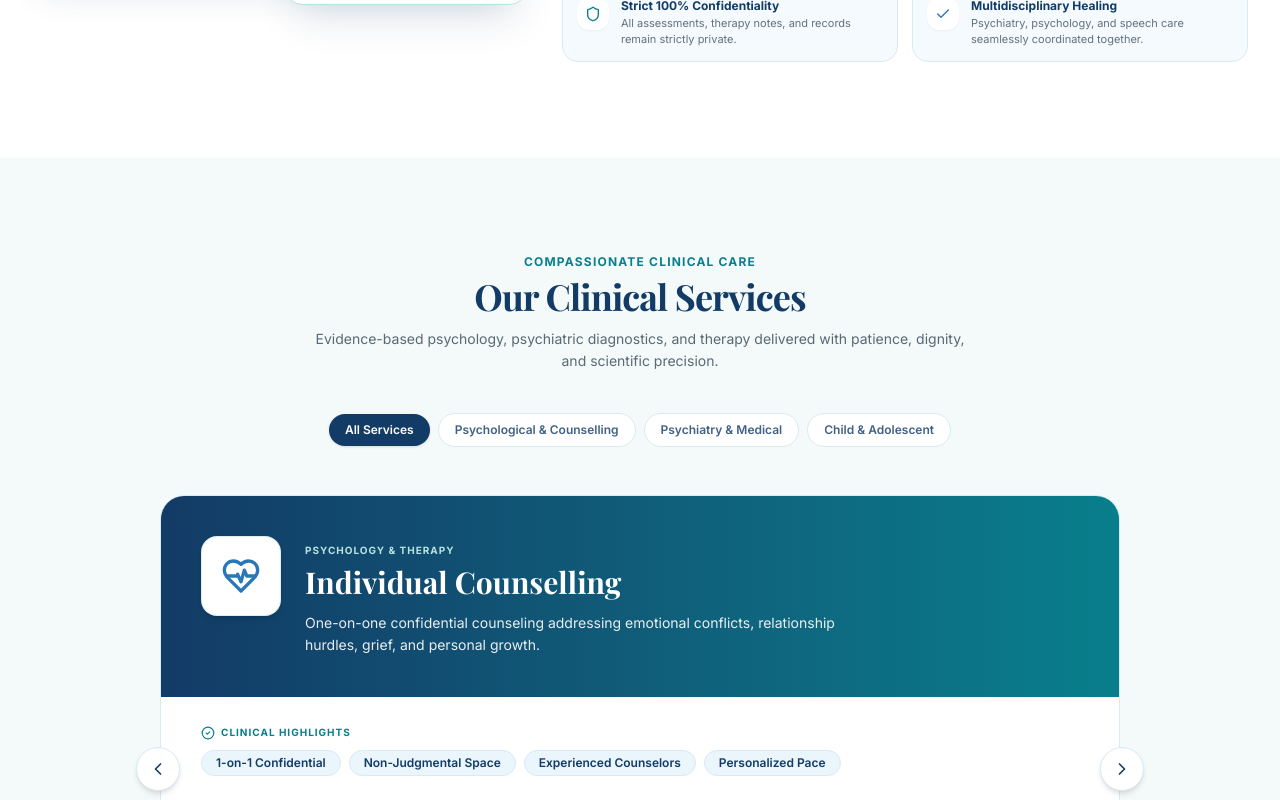
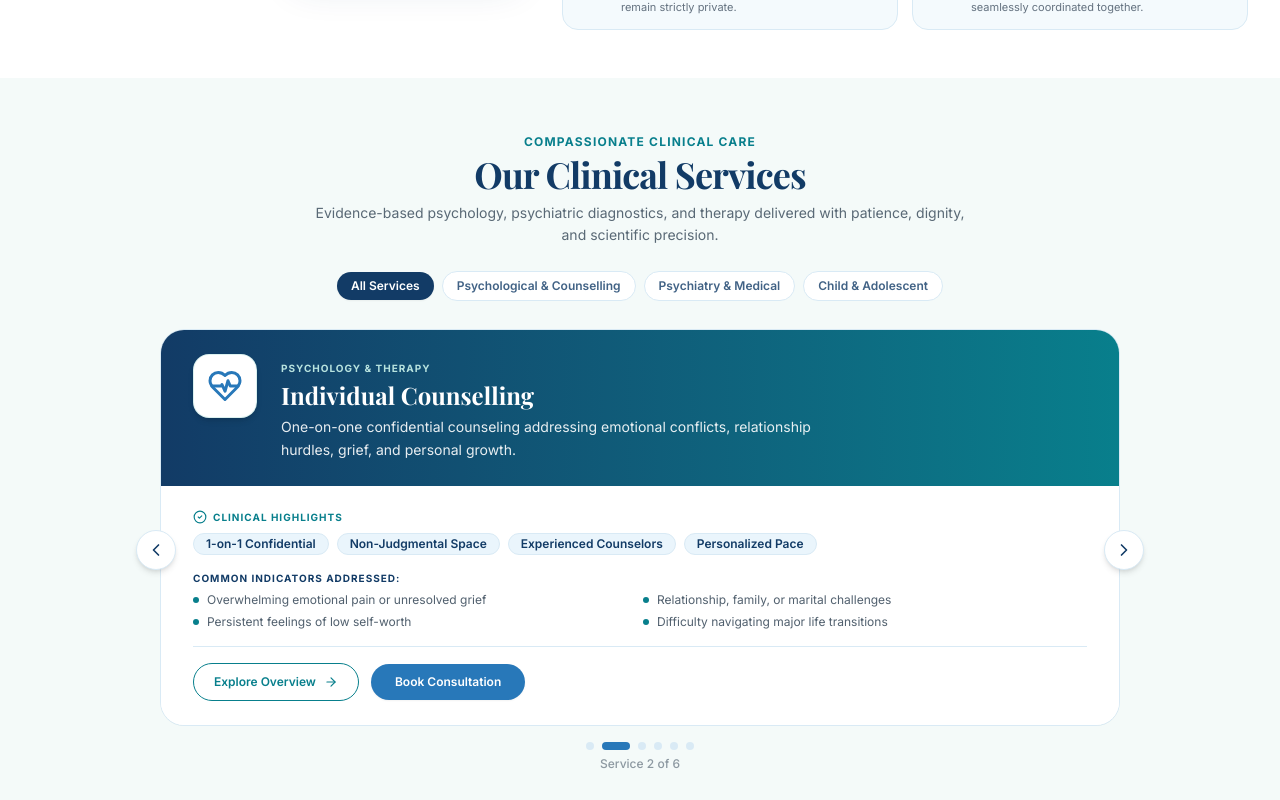
Before and after one commit to mrangaswamy061/V-KARE-MIND-CLINIC, a React (Vite) app: page / in a window 1280 px wide. Shown: the part 1580-2380 px from the top of the page. Built offline with nearby package versions, Linux system fonts and the light colour scheme; a web font is replaced by a local one.

Commit message:
Reduce unwanted vertical whitespace and padding in Clinical Services and adjacent sections

```diff
--- a/src/components/About.tsx
+++ b/src/components/About.tsx
@@ -4,7 +4,7 @@ import { motion } from "framer-motion";
 
 export const About: React.FC = () => {
   return (
-    <section id="about" className="py-16 sm:py-24 bg-white scroll-mt-10">
+    <section id="about" className="pt-12 pb-10 sm:pt-16 sm:pb-12 bg-white scroll-mt-10">
       <div className="max-w-7xl mx-auto px-4 sm:px-6 lg:px-8">
         <div className="grid grid-cols-1 lg:grid-cols-12 gap-10 lg:gap-14 items-center">
           {/* Image Column: Left side */}
--- a/src/components/Doctors.tsx
+++ b/src/components/Doctors.tsx
@@ -13,7 +13,7 @@ export const Doctors: React.FC<DoctorsProps> = ({ onSelectDoctor, onBookDoctor }
   const { doctors } = useDynamicData();
 
   return (
-    <section id="doctors" className="py-16 sm:py-24 bg-white scroll-mt-10">
+    <section id="doctors" className="pt-10 pb-14 sm:pt-14 sm:pb-20 bg-white scroll-mt-10">
       <div className="max-w-7xl mx-auto px-4 sm:px-6 lg:px-8">
         {/* Section Header */}
         <div className="text-center max-w-2xl mx-auto mb-10 sm:mb-12">
--- a/src/components/Services.tsx
+++ b/src/components/Services.tsx
@@ -120,14 +120,14 @@ export const Services: React.FC<ServicesProps> = ({ onSelectService, onBookServi
   if (!service) return null;
 
   return (
-    <section id="services" className="py-16 sm:py-24 bg-[#E9F6F3]/50 scroll-mt-10">
+    <section id="services" className="py-10 sm:py-14 bg-[#E9F6F3]/50 scroll-mt-10">
       <div className="max-w-5xl mx-auto px-4 sm:px-6 lg:px-8">
         {/* Section Header */}
-        <div className="text-center max-w-2xl mx-auto mb-8 sm:mb-10">
-          <span className="text-xs font-bold tracking-widest text-[#087F8C] uppercase block mb-1.5">
+        <div className="text-center max-w-2xl mx-auto mb-5 sm:mb-6">
+          <span className="text-xs font-bold tracking-widest text-[#087F8C] uppercase block mb-1">
             Compassionate Clinical Care
           </span>
-          <h2 className="font-serif text-3xl sm:text-4xl font-bold text-[#123B66] tracking-tight mb-3">
+          <h2 className="font-serif text-3xl sm:text-4xl font-bold text-[#123B66] tracking-tight mb-2">
             Our Clinical Services
           </h2>
           <p className="text-xs sm:text-sm text-[#26384A]/75 leading-relaxed">
@@ -136,14 +136,14 @@ export const Services: React.FC<ServicesProps> = ({ onSelectService, onBookServi
         </div>
 
         {/* Category Filter Tabs */}
-        <div className="flex items-center justify-center gap-2 overflow-x-auto pb-2 mb-10 scrollbar-none">
+        <div className="flex items-center justify-center gap-2 overflow-x-auto pb-1 mb-5 sm:mb-6 scrollbar-none">
           {CATEGORIES.map((cat) => (
             <button
               key={cat.id}
               onClick={() => setActiveCategory(cat.id)}
-              className={`px-4 py-2 rounded-full text-xs font-semibold transition-all duration-200 whitespace-nowrap cursor-pointer ${
+              className={`px-3.5 py-1.5 rounded-full text-xs font-semibold transition-all duration-200 whitespace-nowrap cursor-pointer ${
                 activeCategory === cat.id
-                  ? "bg-[#123B66] text-white shadow-sm"
+                  ? "bg-[#123B66] text-white shadow-xs"
                   : "bg-white text-[#123B66]/80 hover:bg-[#EAF5FC] hover:text-[#123B66] border border-[#D9EAF5]"
               }`}
             >
@@ -162,7 +162,7 @@ export const Services: React.FC<ServicesProps> = ({ onSelectService, onBookServi
           <button
             onClick={prev}
             aria-label="Previous service"
-            className="absolute left-0 top-1/2 -translate-y-1/2 -translate-x-3 sm:-translate-x-6 z-10 w-11 h-11 rounded-full bg-white border border-[#D9EAF5] shadow-md flex items-center justify-center text-[#123B66] hover:bg-[#2878B9] hover:text-white transition-all duration-200 cursor-pointer"
+            className="absolute left-0 top-1/2 -translate-y-1/2 -translate-x-3 sm:-translate-x-6 z-10 w-10 h-10 rounded-full bg-white border border-[#D9EAF5] shadow-md flex items-center justify-center text-[#123B66] hover:bg-[#2878B9] hover:text-white transition-all duration-200 cursor-pointer"
           >
             <ChevronLeft className="w-5 h-5" />
           </button>
@@ -171,7 +171,7 @@ export const Services: React.FC<ServicesProps> = ({ onSelectService, onBookServi
           <button
             onClick={next}
             aria-label="Next service"
-            className="absolute right-0 top-1/2 -translate-y-1/2 translate-x-3 sm:translate-x-6 z-10 w-11 h-11 rounded-full bg-white border border-[#D9EAF5] shadow-md flex items-center justify-center text-[#123B66] hover:bg-[#2878B9] hover:text-white transition-all duration-200 cursor-pointer"
+            className="absolute right-0 top-1/2 -translate-y-1/2 translate-x-3 sm:translate-x-6 z-10 w-10 h-10 rounded-full bg-white border border-[#D9EAF5] shadow-md flex items-center justify-center text-[#123B66] hover:bg-[#2878B9] hover:text-white transition-all duration-200 cursor-pointer"
           >
             <ChevronRight className="w-5 h-5" />
           </button>
@@ -190,19 +190,19 @@ export const Services: React.FC<ServicesProps> = ({ onSelectService, onBookServi
                 className="bg-white rounded-3xl border border-[#D9EAF5] shadow-card-hover overflow-hidden"
               >
                 {/* Card Top Banner: Navy & Teal Accent */}
-                <div className="bg-gradient-to-r from-[#123B66] to-[#087F8C] px-7 py-8 sm:px-10 sm:py-10 flex flex-col sm:flex-row items-center sm:items-start gap-6">
+                <div className="bg-gradient-to-r from-[#123B66] to-[#087F8C] px-6 py-5 sm:px-8 sm:py-6 flex flex-col sm:flex-row items-center sm:items-start gap-4 sm:gap-6">
                   {/* Icon Card */}
-                  <div className="flex-shrink-0 w-20 h-20 rounded-2xl bg-white shadow-md flex items-center justify-center border border-[#B8E3DF]/50">
-                    <div className="[&_svg]:w-10 [&_svg]:h-10">
+                  <div className="flex-shrink-0 w-14 h-14 sm:w-16 sm:h-16 rounded-2xl bg-white shadow-md flex items-center justify-center border border-[#B8E3DF]/50">
+                    <div className="[&_svg]:w-8 [&_svg]:h-8 sm:[&_svg]:w-9 sm:[&_svg]:h-9">
                       {getIcon(service.iconName)}
                     </div>
                   </div>
 
                   <div className="flex-1 text-center sm:text-left">
-                    <span className="inline-block text-[10px] font-bold tracking-widest text-[#B8E3DF] uppercase mb-1.5">
+                    <span className="inline-block text-[10px] font-bold tracking-widest text-[#B8E3DF] uppercase mb-1">
                       {CATEGORY_LABEL[service.category] ?? service.category}
                     </span>
-                    <h3 className="font-serif text-2xl sm:text-3xl font-bold text-white leading-tight mb-2.5">
+                    <h3 className="font-serif text-xl sm:text-2xl font-bold text-white leading-tight mb-1.5">
                       {service.title}
                     </h3>
                     <p className="text-xs sm:text-sm text-white/90 leading-relaxed max-w-xl">
@@ -212,11 +212,11 @@ export const Services: React.FC<ServicesProps> = ({ onSelectService, onBookServi
                 </div>
 
                 {/* Card Body */}
-                <div className="px-7 py-7 sm:px-10 bg-white">
+                <div className="px-6 py-5 sm:px-8 sm:py-6 bg-white">
                   {/* Highlights Badges */}
                   {service.highlights && service.highlights.length > 0 && (
-                    <div className="mb-6">
-                      <p className="text-[10px] font-bold tracking-widest text-[#087F8C] uppercase mb-2.5 flex items-center gap-1.5">
+                    <div className="mb-4">
+                      <p className="text-[10px] font-bold tracking-widest text-[#087F8C] uppercase mb-2 flex items-center gap-1.5">
                         <CheckCircle2 className="w-3.5 h-3.5 text-[#087F8C]" />
                         <span>Clinical Highlights</span>
                       </p>
@@ -224,7 +224,7 @@ export const Services: React.FC<ServicesProps> = ({ onSelectService, onBookServi
                         {service.highlights.map((hl) => (
                           <span
                             key={hl}
-                            className="text-xs font-semibold bg-[#EAF5FC] text-[#123B66] px-3.5 py-1 rounded-full border border-[#D9EAF5]"
+                            className="text-xs font-semibold bg-[#EAF5FC] text-[#123B66] px-3 py-0.5 rounded-full border border-[#D9EAF5]"
                           >
                             {hl}
                           </span>
@@ -235,11 +235,11 @@ export const Services: React.FC<ServicesProps> = ({ onSelectService, onBookServi
 
                   {/* Symptoms / When to Seek Help */}
                   {service.symptoms && service.symptoms.length > 0 && (
-                    <div className="mb-7 pb-6 border-b border-[#D9EAF5]">
-                      <p className="text-[10px] font-bold tracking-widest text-[#123B66] uppercase mb-2">
+                    <div className="mb-4 pb-4 border-b border-[#D9EAF5]">
+                      <p className="text-[10px] font-bold tracking-widest text-[#123B66] uppercase mb-1.5">
                         Common Indicators Addressed:
                       </p>
-                      <ul className="grid grid-cols-1 sm:grid-cols-2 gap-2 text-xs text-[#26384A]/80">
+                      <ul className="grid grid-cols-1 sm:grid-cols-2 gap-1.5 text-xs text-[#26384A]/80">
                         {service.symptoms.slice(0, 4).map((sym) => (
                           <li key={sym} className="flex items-center gap-2">
                             <span className="w-1.5 h-1.5 rounded-full bg-[#087F8C] flex-shrink-0" />
@@ -254,14 +254,14 @@ export const Services: React.FC<ServicesProps> = ({ onSelectService, onBookServi
                   <div className="flex flex-col sm:flex-row items-center gap-3">
                     <button
                       onClick={() => onSelectService(service)}
-                      className="w-full sm:w-auto inline-flex items-center justify-center gap-2 px-6 py-2.5 rounded-full border border-[#087F8C] text-[#087F8C] text-xs font-semibold hover:bg-[#E9F6F3] transition-all duration-200 cursor-pointer"
+                      className="w-full sm:w-auto inline-flex items-center justify-center gap-2 px-5 py-2.5 rounded-full border border-[#087F8C] text-[#087F8C] text-xs font-semibold hover:bg-[#E9F6F3] transition-all duration-200 cursor-pointer"
                     >
                       <span>Explore Overview</span>
                       <ArrowRight className="w-3.5 h-3.5" />
                     </button>
                     <button
                       onClick={() => onBookService(service.title)}
-                      className="w-full sm:w-auto inline-flex items-center justify-center gap-2 px-7 py-2.5 rounded-full bg-[#2878B9] hover:bg-[#1f5f93] text-white text-xs font-semibold transition-all duration-200 shadow-sm cursor-pointer"
+                      className="w-full sm:w-auto inline-flex items-center justify-center gap-2 px-6 py-2.5 rounded-full bg-[#2878B9] hover:bg-[#1f5f93] text-white text-xs font-semibold transition-all duration-200 shadow-xs cursor-pointer"
                     >
                       <span>Book Consultation</span>
                     </button>
@@ -272,7 +272,7 @@ export const Services: React.FC<ServicesProps> = ({ onSelectService, onBookServi
           </div>
 
           {/* Dot Indicators */}
-          <div className="flex items-center justify-center gap-2 mt-6">
+          <div className="flex items-center justify-center gap-2 mt-4">
             {filteredServices.map((_, idx) => (
               <button
                 key={idx}
@@ -280,15 +280,15 @@ export const Services: React.FC<ServicesProps> = ({ onSelectService, onBookServi
                 onClick={() => goTo(idx, idx > currentIndex ? 1 : -1)}
                 className={`rounded-full transition-all duration-300 cursor-pointer ${
                   idx === currentIndex
-                    ? "w-7 h-2.5 bg-[#2878B9]"
-                    : "w-2.5 h-2.5 bg-[#D9EAF5] hover:bg-[#087F8C]/40"
+                    ? "w-7 h-2 bg-[#2878B9]"
+                    : "w-2 h-2 bg-[#D9EAF5] hover:bg-[#087F8C]/40"
                 }`}
               />
             ))}
           </div>
 
           {/* Slide counter */}
-          <p className="text-center text-xs text-[#26384A]/50 mt-2.5 select-none font-medium">
+          <p className="text-center text-xs text-[#26384A]/50 mt-1.5 select-none font-medium">
             Service {currentIndex + 1} of {total}
           </p>
         </div>
```
